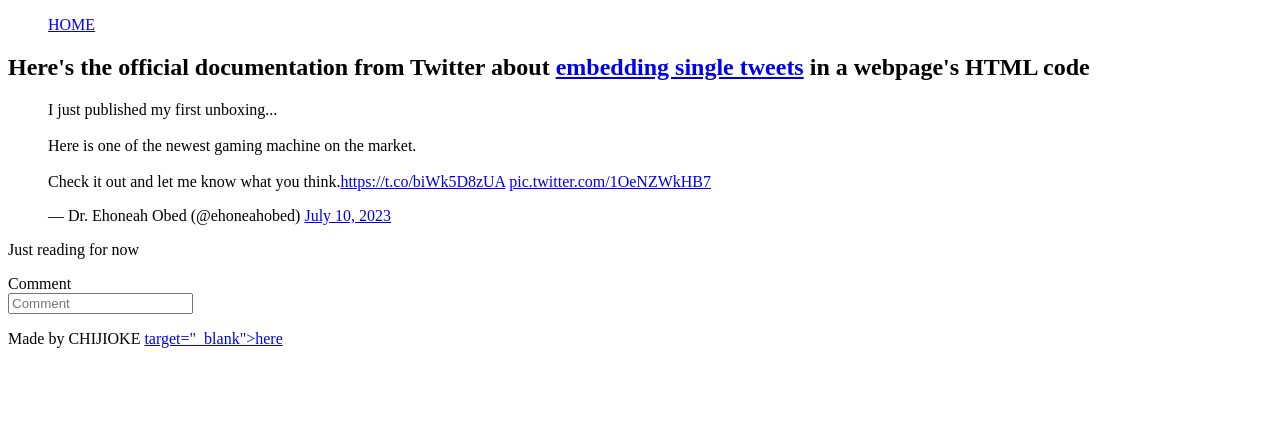
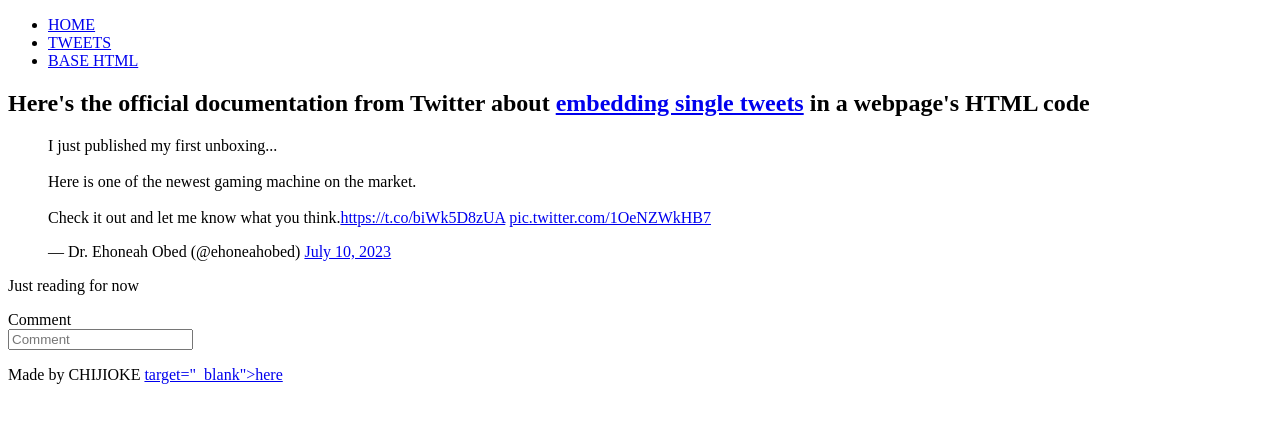
Before and after one commit to CHIJIOKE222/alx_html_css, a plain HTML site: page html_basic/tweets.html in a window 1280 px wide. Drawn offline with Linux system fonts and the light colour scheme.

Commit message:
Adjusted changes in html_basic directory

```diff
--- a/html_basic/tweets.html
+++ b/html_basic/tweets.html
@@ -6,9 +6,13 @@
         </head>
         <body>
                 <header>
-                        <nav><ul><a href="index.html">HOME</a>
-                       </ul></nav>
+                        <ul>
+                                <li><a href="index.html">HOME</a></li>
+                                <li><a href="tweets.html">TWEETS</a></li>
+                                <li><a href="base_index.html">BASE HTML</a></li>
+                        </ul>
                </header>
+               <main>
                <article>
 		<h2>Here's the official documentation from Twitter about <a href="https://help.twitter.com/en/using-twitter/how-to-embed-a-tweet">embedding single tweets<a/> in a webpage's HTML code</h2>
 
@@ -20,6 +24,7 @@
                         <label>Comment</label><br>
                         <input type="text" placeholder="Comment">
                         </aside>
+                </main>
 
                         <footer>
                                 <p>Made by CHIJIOKE <a href="https://www.linkedin.com/in/chijioke-charles-00a92b245"> target="_blank">here</a> </p>
```
Also changed, not shown: html_basic/index.html (+5 -1 lines).
